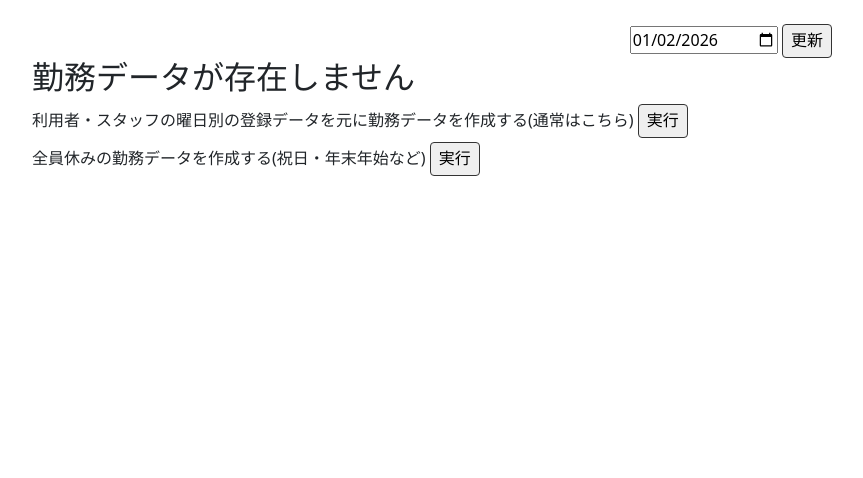
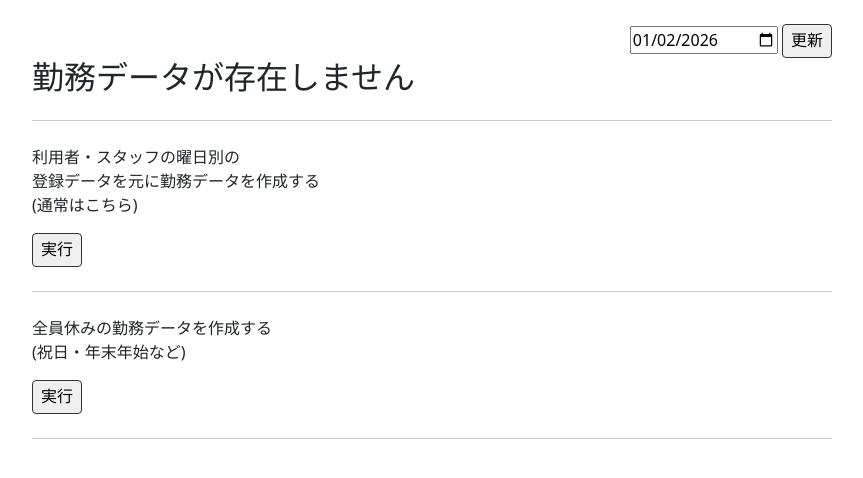
Before and after one commit to asai-omiomi/seventh_factory, a Django app: page /info/2026-01-02/ in a window 1280 px wide. Shown: the part 56-534 px from the top of the page, without its empty margins (208-1071 px from the left). Run offline with Django 5.2, Linux system fonts and the light colour scheme; the visitor is signed in with stand-in values (Sample User, id 1); data that the repository does not hold is empty; some libraries are stand-ins or nearby versions.

Commit message:
直前の変更内容について少しレイアウトを修正した

```diff
--- a/app/templates/app/info.html
+++ b/app/templates/app/info.html
@@ -71,18 +71,21 @@
         <div>
             <h2>勤務データが存在しません</h2>
             {% if request.user.is_superuser %}
+            <hr class="my-4">
             <div class="mt-1">
-                利用者・スタッフの曜日別の登録データを元に勤務データを作成する(通常はこちら)
+                <p>利用者・スタッフの曜日別の<br>登録データを元に勤務データを作成する<br>(通常はこちら)</p>
                 <button class="btn-sm" id="id_create_records" type="submit" name="create_records" value="0">
                     実行
                 </button>
             </div>
+            <hr class="my-4">
             <div class="mt-1">
-                全員休みの勤務データを作成する(祝日・年末年始など)
+                <p>全員休みの勤務データを作成する<br>(祝日・年末年始など)</p>
                 <button class="btn-sm" id="id_create_records_off_day" type="submit" name="create_records_off_day" value="0">
                     実行
                 </button>
             </div>
+            <hr class="my-4">
 
             {% endif %}
         </div>
```
